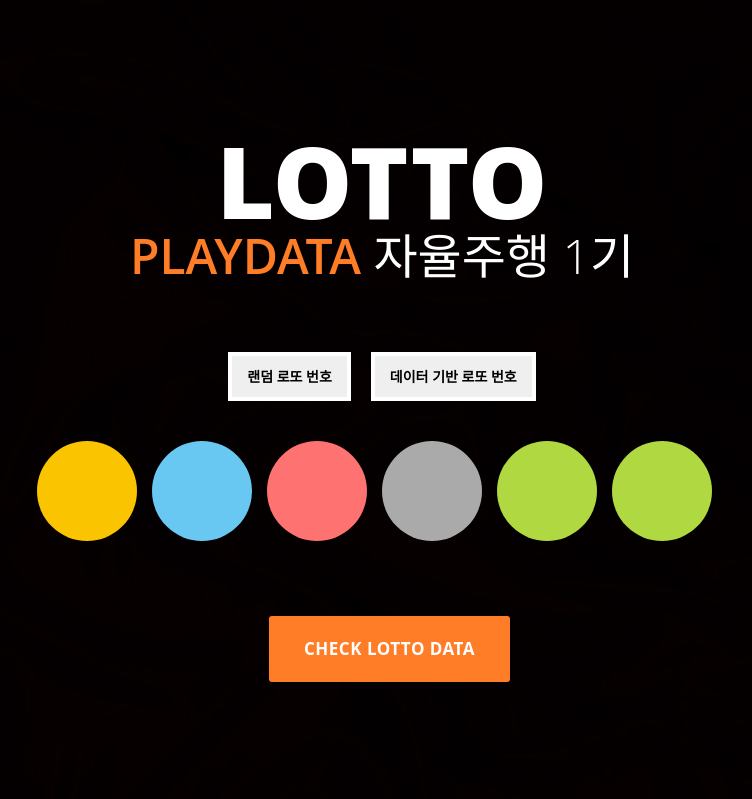
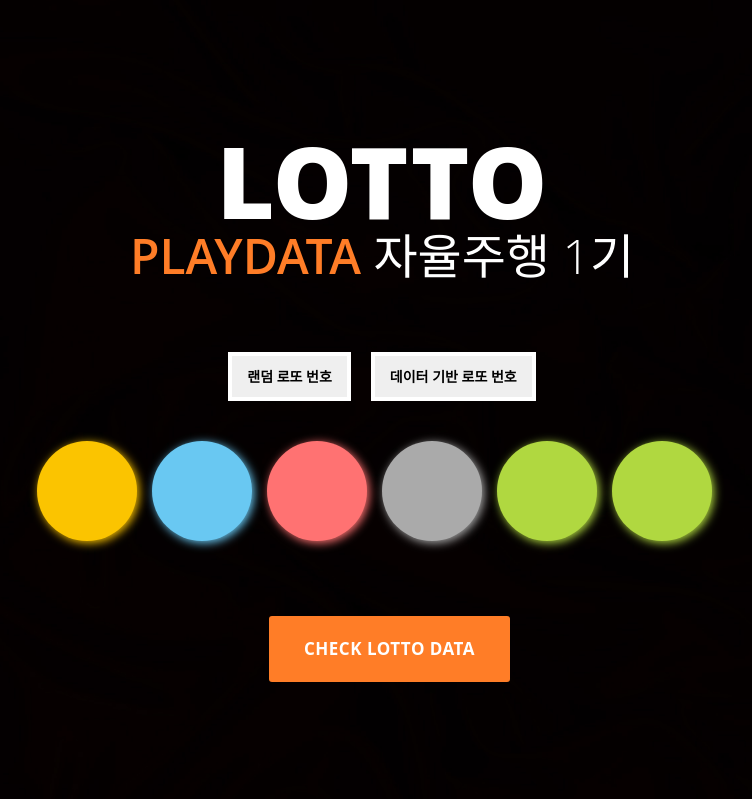
Before and after one commit to 2dowon/Project-DOTTO, a Python web app: template flask/templates/index.html in a window 1280 px wide. Shown: the top 799 px of the page, without its empty margins (258-1010 px from the left). Run offline with Jinja, Linux system fonts and the light colour scheme; the template is opened without the code that fills it, so the values that code supplies are empty; some libraries are stand-ins or nearby versions.

Commit message:
Flask ball.css update

```diff
--- a/flask/static/css/ball.css
+++ b/flask/static/css/ball.css
@@ -15,6 +15,7 @@
     margin-top: 100px;
     min-width: 100px;
     margin-right: 15px;
+
 }
 
 .ball_645.lrg {
@@ -39,26 +40,35 @@
 .ball_645.ball1 {
     background: #fbc400;
     text-shadow: 0px 0px 3px rgba(73, 57, 0, 0.8);
+    background: #FBC400;
+    box-shadow:  2px 2px 10px #f6c000;
 }
 .ball_645.ball2 {
     background: #69c8f2;
     text-shadow: 0px 0px 3px rgba(0, 49, 70, 0.8);
+    box-shadow:  2px 2px 10px #69c8f2;
 }
 .ball_645.ball3 {
     background: #ff7272;
     text-shadow: 0px 0px 3px rgba(64, 0, 0, 0.8);
+    box-shadow:  2px 2px 10px #ff7272;
+
 }
 .ball_645.ball4 {
     background: #aaa;
     text-shadow: 0px 0px 3px rgba(61, 61, 61, 0.8);
+    box-shadow:  2px 2px 10px #aaa;
+
 }
 .ball_645.ball5 {
     background: #b0d840;
     text-shadow: 0px 0px 3px rgba(41, 56, 0, 0.8);
+    box-shadow:  2px 2px 10px #b0d840;
 }
 .ball_645.ball6 {
     background: #b0d840;
     text-shadow: 0px 0px 3px rgba(41, 56, 0, 0.8);
+    box-shadow:  2px 2px 10px #b0d840;
 }
 
 table tr td .ball_645.sml {
```
